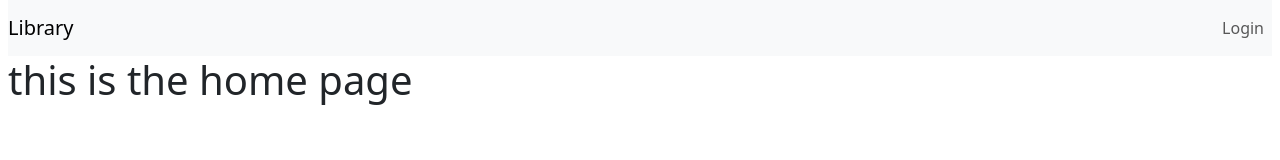
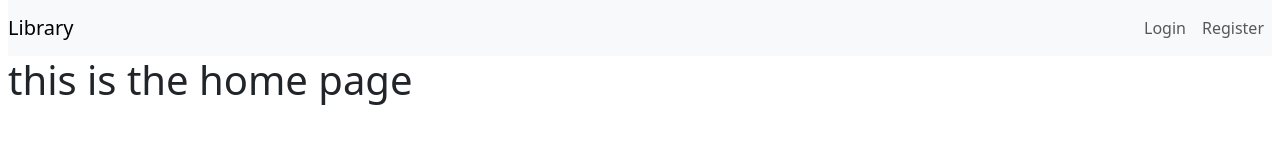
Before and after one commit to abd-el-rahman-abd-el-zaher/Library, an Angular app: page /portal in a window 1280 px wide. Shown: the top 160 px of the page. Built offline with nearby package versions, Linux system fonts and the light colour scheme.

Commit message:
not auth guard

```diff
--- a/src/app/app.routes.ts
+++ b/src/app/app.routes.ts
@@ -1,5 +1,6 @@
 import { authGuard } from './auth/Guards/auth.guard';
 import { Routes } from '@angular/router';
+import { notAuthGuard } from './auth/Guards/not-auth.guard';
 
 export const routes: Routes = [
   { path: '', redirectTo: 'portal', pathMatch: 'full' },
@@ -38,6 +39,7 @@ export const routes: Routes = [
           import('./auth/components/login/login.component').then(
             (c) => c.LoginComponent
           ),
+          canActivate: [notAuthGuard],
       },
       {
         path: 'register',
@@ -45,6 +47,7 @@ export const routes: Routes = [
           import('./auth/components/register/register.component').then(
             (c) => c.RegisterComponent
           ),
+          canActivate: [notAuthGuard],
       },
     ],
   },
--- /dev/null
+++ b/src/app/auth/Guards/not-auth.guard.ts
@@ -0,0 +1,7 @@
+import { inject } from '@angular/core';
+import { CanActivateFn } from '@angular/router';
+import { AuthService } from '../services/auth.service';
+
+export const notAuthGuard: CanActivateFn = (route, state) => {
+  return !inject(AuthService).isLoggedIn();
+};
--- a/src/app/layout/nav-bar/nav-bar.component.html
+++ b/src/app/layout/nav-bar/nav-bar.component.html
@@ -28,9 +28,17 @@
       <li class="nav-item">
         <a
           class="nav-link"
-          [routerLink]="'/login'"
+          [routerLink]="'/auth/login'"
           routerLinkActive="router-link-active"
           >Login</a
+        >
+      </li>
+      <li class="nav-item">
+        <a
+          class="nav-link"
+          [routerLink]="'/auth/register'"
+          routerLinkActive="router-link-active"
+          >Register</a
         >
       </li>
       }@else{
```
